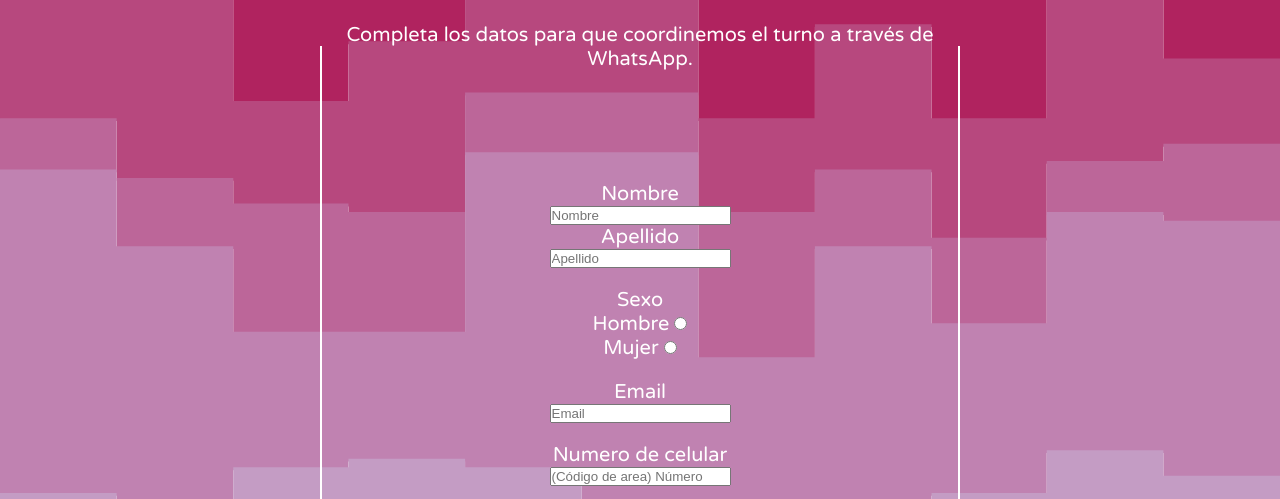
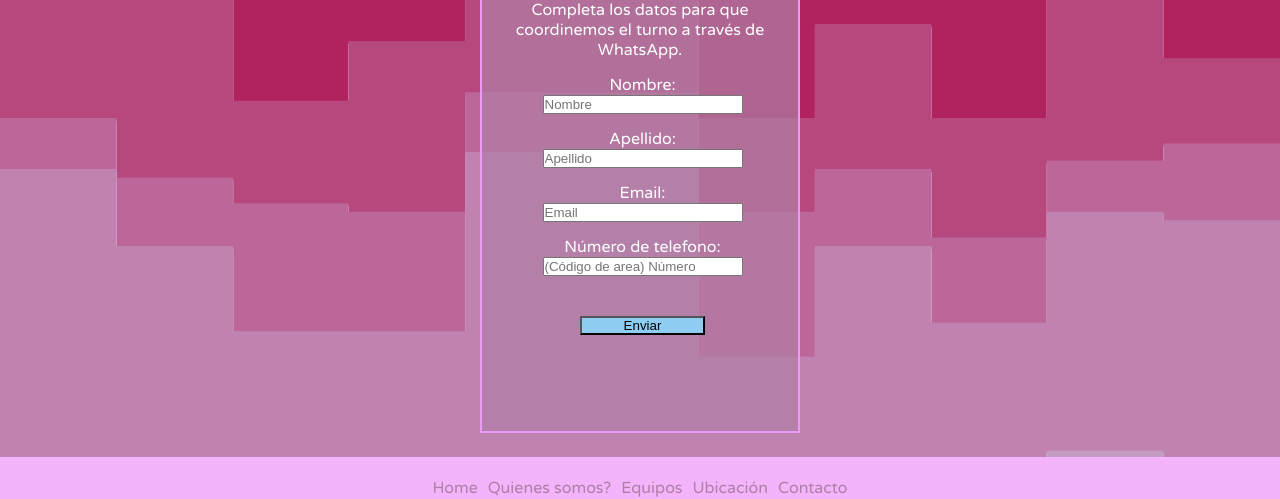
Before and after one commit to w4rfi/santadepi2022, a website: page pages/contact.html in a window 1280 px wide. Shown: the part 222-721 px from the top of the page. Drawn offline with Linux system fonts and the light colour scheme.

Commit message:
detalles para entrega final

```diff
--- a/pages/contact.html
+++ b/pages/contact.html
@@ -65,34 +65,42 @@
     <!-- formulario -->
     <main class="wrapper__main">
         <h2 class="main__title tracking__title">Solicita tu turno</h2>
-        <section class="main__contact__section">
-            <form action="" name="FormularioContacto" method="post" enctype="text/plain" netlify>
-                <fieldset class="main__contact_fieldset">
-                    <legend>Completa los datos para que coordinemos el turno a través de WhatsApp.</legend>
-                    <label for="" class="input__contact">Nombre</label>
-                    <input type="text" placeholder="Nombre" required>
-                    <label for="">Apellido</label>
-                    <input type="text" placeholder="Apellido" required>
-                    <label for="" class="input__contact">Sexo</label>
-                    <label>Hombre
-                        <input type="radio" name="lado" value="hombre" required>
-                    </label>
-                    <label>Mujer
-                        <input type="radio" name="lado" value="mujer" required>
-                    </label>
-                    <label for="" class="input__contact">Email</label>
-                    <input type="text" placeholder="Email">
-                    <label for="" class="input__contact">Numero de celular</label>
-                    <input type="tel" placeholder="(Código de area) Número" required>
-                    <input type="submit" class="input__contact btn--send btn-light btn-lg">
-                </fieldset>
-            </form>
-        </section>
+        <form id="survey-form" name="contact" method="POST" data-netlify="true">
+            <legend>Completa los datos para que coordinemos el turno a través de WhatsApp.</legend>
+            <div class="form-group">
+                <label for="">Nombre:</label>
+                <input type="text" id="name" placeholder="Nombre" required>
+            </div>
+            <div class="form-group">
+                <label for="">Apellido:</label>
+                <input type="text" id="name" placeholder="Apellido" required>
+            </div>
+            <div class="form-group">
+                <label for="">Email:</label>
+                <input type="email" id="email" placeholder="Email" required>
+            </div>
+            <div class="form-group">
+                <label for="">Número de telefono:</label>
+                <input type="tel" min="10" max="20" id="number" placeholder="(Código de area) Número" required>
+            </div>
+            <div class="form-group">
+                <button id="submit" type="submit">Enviar</button>
+            </div>
+        </form>
     </main>
     <!-- fin formulario -->
 
     <!-- footer -->
     <footer>
+        <div class="footer__mapsite">
+            <ul>
+                <li><a href="../index.html">Home</a></li>
+                <li><a href="./aboutus.html">Quienes somos?</a></li>
+                <li><a href="./pages/teams.html">Equipos</a></li>
+                <li><a href="./pages/location.html">Ubicación</a></li>
+                <li><a href="./pages/contact.html">Contacto</a></li>
+            </ul>
+        </div>
         <div>
             <a href=""><i class="fa-brands fa-instagram footer__icon--vibrate fa-2x"></i></a>
             <a href=""><i class="fa-brands fa-whatsapp footer__icon--vibrate fa-2x"></i></a>
@@ -103,7 +111,7 @@
     </footer>
     <!-- fin footer -->
 
-        <!-- COMENTARIO DE PRUEBA PARA LOS CAMBIOS. -->
+    <!-- COMENTARIO DE PRUEBA PARA LOS CAMBIOS. -->
 
 </body>
 
--- a/scss/layout/_footer.scss
+++ b/scss/layout/_footer.scss
@@ -1,16 +1,38 @@
 footer {
-    grid-area: 3 / 1 / 4 / 2;
+    grid-area: 3 / 1 / 5 / 2;
     background-color: $background-principal;
     color: $color-icons;
     display: flex;
     flex-direction: column;
     justify-content: space-between;
     align-items: center;
+    p {
+        text-decoration: none;
+    }
     i {
         padding: 10px;
         color: $color-icons;
     }
 }
+.footer__mapsite {
+    font-size: 1.6rem;
+    text-align: center;
+    ul {
+        display: flex;
+        flex-direction: row;
+        justify-content: space-evenly;
+        flex-wrap: wrap;
+        list-style: none;
+        li {
+            margin-top: 15px;
+            padding: 5px;
+            a {
+                text-decoration: none;
+                color: $color-icons;
+            }
+    }
+}
+}
 .footer__icon--vibrate {
 	-webkit-animation: icon--vibrate 0.3s linear infinite both;
 	animation: icon--vibrate 0.3s linear infinite both;
--- a/scss/styles.scss
+++ b/scss/styles.scss
@@ -114,6 +114,7 @@
     img {
         width: 280px;
         height: auto;
+        margin-top: 10px;
         border: 1px solid $color-text;
         border-radius: 20px 0px 20px 0px;
     }
@@ -141,22 +142,35 @@
     padding-top: 10px;
 }
 
-.main__contact__section {
-    height: 100vh;
+#survey-form {
+    border: 2px solid $color-border;
+    background-color: $background-secundario;
+    width: 320px;
+    height: 440px;
+    margin: auto auto 20px auto;
+    legend {
+        margin-top: 5px;
+        text-align: center;
+    }
 }
 
-.main__contact_fieldset {
-    width: 80%;
-    @include flex-column;
-    justify-content: center;
+.form-group {
+    padding-top: 5px;
+    padding-left: 5px;
+    display: flex;
+    flex-direction: column;
     align-items: center;
-    text-align: center;
-    margin: auto;
-    padding-bottom: 15px;
+    margin-top: 10px;
+    input {
+        width: 200px;
+    }
 }
 
-.input__contact {
-    margin-top: 20px;
+
+#submit {
+    margin: 25px auto auto auto;
+    width: 125px;
+    background-color: #8ecdf1;
 }
 
 hr {
@@ -181,28 +195,11 @@ hr {
         }
     }
 
-    .main__contact__section {
-        padding-top: 30px;
-        margin: auto;
-    }
-
-    .main__contact_fieldset {
-        width: 80%;
-        height: 600px;
-        font-size: 2rem;
-        @include flex-column;
-        justify-content: center;
-        align-items: center;
-        text-align: center;
-        margin: auto;
-        padding-top: 10px;
-        border: 2px solid $color-text;
-    }
-
-    .input__contact {
-        margin-top: 20px;
+    footer {
+        justify-content: space-evenly;
     }
 }
+
 
 // RESPONSIVE DESKTOP
 
```
Also changed, not shown: index.html (+9 -0 lines), pages/aboutus.html (+9 -0 lines), pages/location.html (+9 -0 lines), pages/teams.html (+9 -0 lines), css/styles.css.
